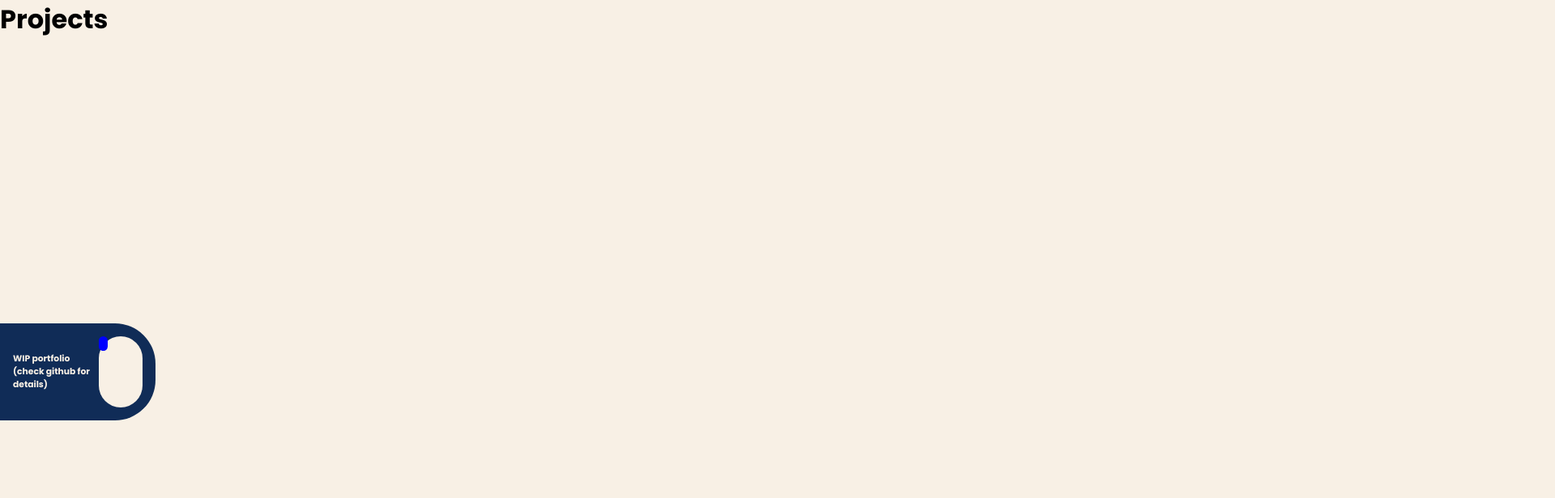
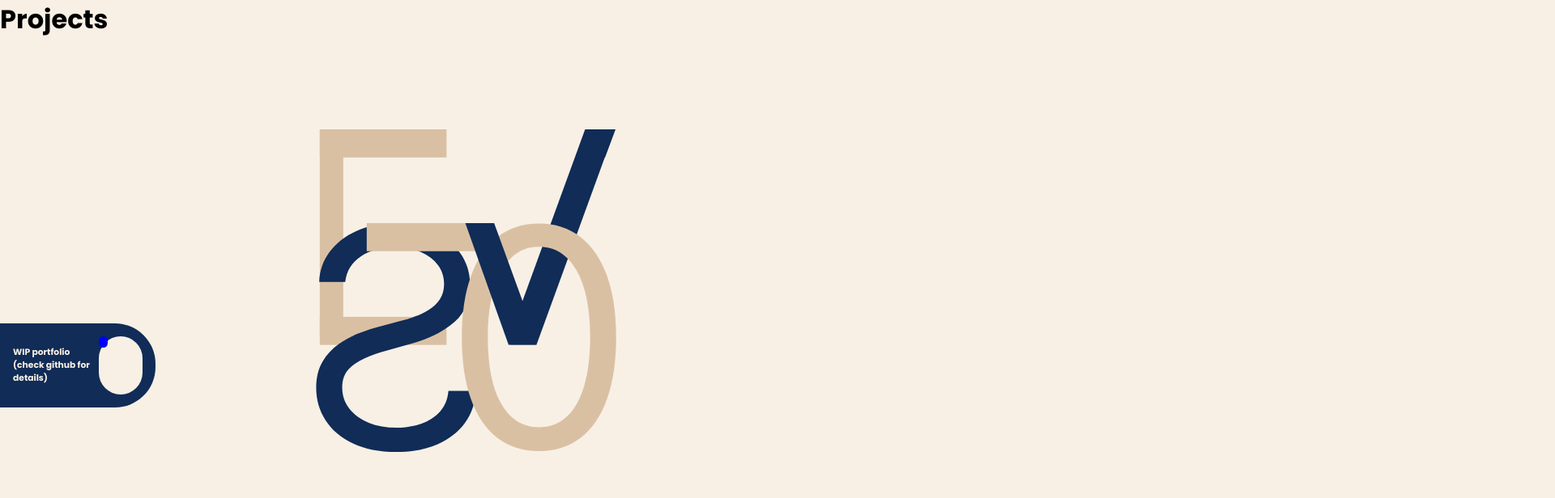
Before and after one commit to BSIT-Evanism/New-Portfolio2, a React (Vite) app: page /projects in a window 1280 px wide. Shown: the top 616 px of the page at 81% size, 1920 px wide, since content can reach past the window. Built offline with nearby package versions, Linux system fonts and the light colour scheme.

Commit message:
intro fix

```diff
--- a/src/App.jsx
+++ b/src/App.jsx
@@ -7,19 +7,16 @@ import AnimatedNav from './components/AnimatedNav/AnimatedNav';
 import { BrowserRouter } from 'react-router-dom';
 import IncrementLoc from './context/navbarToggle.jsx';
 import NoticeBanner from './components/NoticeBanner/NoticeBanner';
+import logo from "./assets/evan.svg"
+import LocomotiveScroll from 'locomotive-scroll';
 
 function App() {
 
   const [loader, setLoader] = useState(true)
 
+  const locomotiveScroll = new LocomotiveScroll();
+
   useEffect(() => {
-    (
-      async () => {
-        const LocomotiveScroll = (await import('locomotive-scroll')).default;
-        const locomotiveScroll = new LocomotiveScroll();
-
-      }
-    )()
     setTimeout(() => {
       setLoader(false)
     }, 3000)
@@ -30,7 +27,16 @@ function App() {
     <>
       <AnimatePresence>
         {loader && (
+          <>
+            <motion.img
+              layoutId='mainlogo'
+              className="logoIn"
+              initial={{ y: "-100vh" }}
+              animate={{ y: 0 }}
+              transition={{ duration: 3.5, type: "spring" }}
+              src={logo} alt="logo" />
           <LoadingBar />
+              </>
         )}
       </AnimatePresence>
       <BrowserRouter>
--- a/src/components/LoadingBar/LoadingBar.jsx
+++ b/src/components/LoadingBar/LoadingBar.jsx
@@ -1,10 +1,11 @@
 import styles from "./LoadingBar.module.scss"
 import { motion } from "framer-motion";
-import logo from "../../assets/evan.svg"
 
 function LoadingBar() {
+
   return (
     <>
+
       <motion.div className={styles.containerTop}
         initial={{ x: 0 }}
         exit={{ x: "200vw" }}
--- a/src/components/Navbar/Navbar.jsx
+++ b/src/components/Navbar/Navbar.jsx
@@ -42,7 +42,7 @@ function Navbar() {
     show: {
       y: 0,
       transition: {
-        type: "spring", bounce: 0.2, damping: 20, mass: 2, velocity: 0.3, delay: 1.5
+        type: "spring", bounce: 0.2, damping: 20, mass: 2, velocity: 0.3, delay: 0.8
       }
     }
   }
--- a/src/components/NoticeBanner/NoticeBanner.module.scss
+++ b/src/components/NoticeBanner/NoticeBanner.module.scss
@@ -4,7 +4,7 @@
   border-left: 0;
   border-radius: 0 50px 50px 0;
   width: 15vw;
-  height: 15vh;
+  height: 13vh;
   left: 0;
   top: 50vh;
   background: white;
--- a/src/components/Trademark/Trademark.jsx
+++ b/src/components/Trademark/Trademark.jsx
@@ -15,7 +15,7 @@ function Trademark() {
       key="trademark"
       initial={{ opacity: 1, y: -100 }}
       animate={{ y: 0 }}
-      transition={{ duration: 1.5, type: "spring", delay: 1.5 }}
+      transition={{ duration: 1.5, type: "spring", delay: 0.8 }}
 
       onMouseEnter={() => setHover(true)}
       onMouseLeave={() => setHover(false)}
--- a/src/index.scss
+++ b/src/index.scss
@@ -59,3 +59,13 @@ html {
 html::-webkit-scrollbar {
   display: none;
 }
+
+.logoIn {
+  position: absolute;
+  height: 50vh;
+  width: 50vw;
+  z-index: 16;
+  top: 20vh;
+  left: 20vw;
+  z-index: 20;
+}
--- a/src/pages/Home.jsx
+++ b/src/pages/Home.jsx
@@ -11,18 +11,26 @@ import Logo from '../assets/evan.svg'
 import HeroSection from '../components/HeroSection/HeroSection';
 import { Link } from 'react-router-dom';
 import { useEffect } from 'react';
-import logo from '../assets/evan.svg'
+import { useContext } from 'react';
+import { NavbarContext } from '../context/navbarToggle';
+
 
 function Home() {
   const [hover, setHover] = useState(false)
   const [loader, setLoader] = useState(true)
+  const value = useContext(NavbarContext)
 
   useEffect(() => {
-    setTimeout(() => {
-      setLoader(false)
-    }, 4000)
+      if(value >= 4) {
+        setLoader(false)
+      }
+      setTimeout(() => {
+        setLoader(false)
+      }, 3000)
+      console.log(value)
 
-  }, [])
+  },[])
+
 
   const handleChange = (param) => {
     setHover(param)
@@ -31,18 +39,6 @@ function Home() {
 
   return (
     <>
-      <AnimatePresence>
-        {loader && (
-          <motion.img
-            layoutId='mainlogo'
-            className={styles.logoIn}
-            initial={{ y: "-100vh" }}
-            animate={{ y: 0 }}
-            transition={{ duration: 3.5, type: "spring" }}
-            src={logo} alt="logo" />
-        )}
-      </AnimatePresence>
-
       <Transition>
         <Navbar />
         <div className={styles.wrapper}>
@@ -51,10 +47,10 @@ function Home() {
               <motion.img
                 layoutId='mainlogo'
                 className={styles.logo}
-                // variants={transition}
-                // initial="initial"
-                // animate="enter"
-                // exit="exit"
+                variants={transition}
+                initial={value >= 4 && "initial"}
+                animate={value >= 4 && "enter"}
+                exit={value >= 4 && "exit"}
                 src={Logo} alt='myLogo' />
             )}
           </Link>
--- a/src/pages/animation.js
+++ b/src/pages/animation.js
@@ -1,15 +1,15 @@
 export const transition = {
   initial: {
-    x: "-100vw"
+    y: "-100vh"
   },
   enter: {
-    x: 0,
+    y: 0,
     transition: {
-      duration: 1.5, type: "spring", delay: 2
+      duration: 1.5, type: "spring", delay: 0.8
     }
   },
   exit: {
-    x: "-100vw",
+    y: "-100vh",
     transition: {
       duration: 0.8, type: "spring"
     }
--- a/src/pages/page-index.module.scss
+++ b/src/pages/page-index.module.scss
@@ -42,6 +42,7 @@
   padding: 0 50px 0 50px;
     height: 50px;
     min-height: 50px;
+    z-index: 18;
 }
 
 .test {
@@ -50,12 +51,3 @@
   width: fit-content;
   overflow: hidden;
 }
-
-.logoIn {
-  position: absolute;
-  height: 50vh;
-  width: 50vw;
-  z-index: 16;
-  top: 20vh;
-  left: 20vw;
-}
```
Also changed, not shown: src/components/LoadingBar/LoadingBar.module.scss (line endings or trailing spaces).
